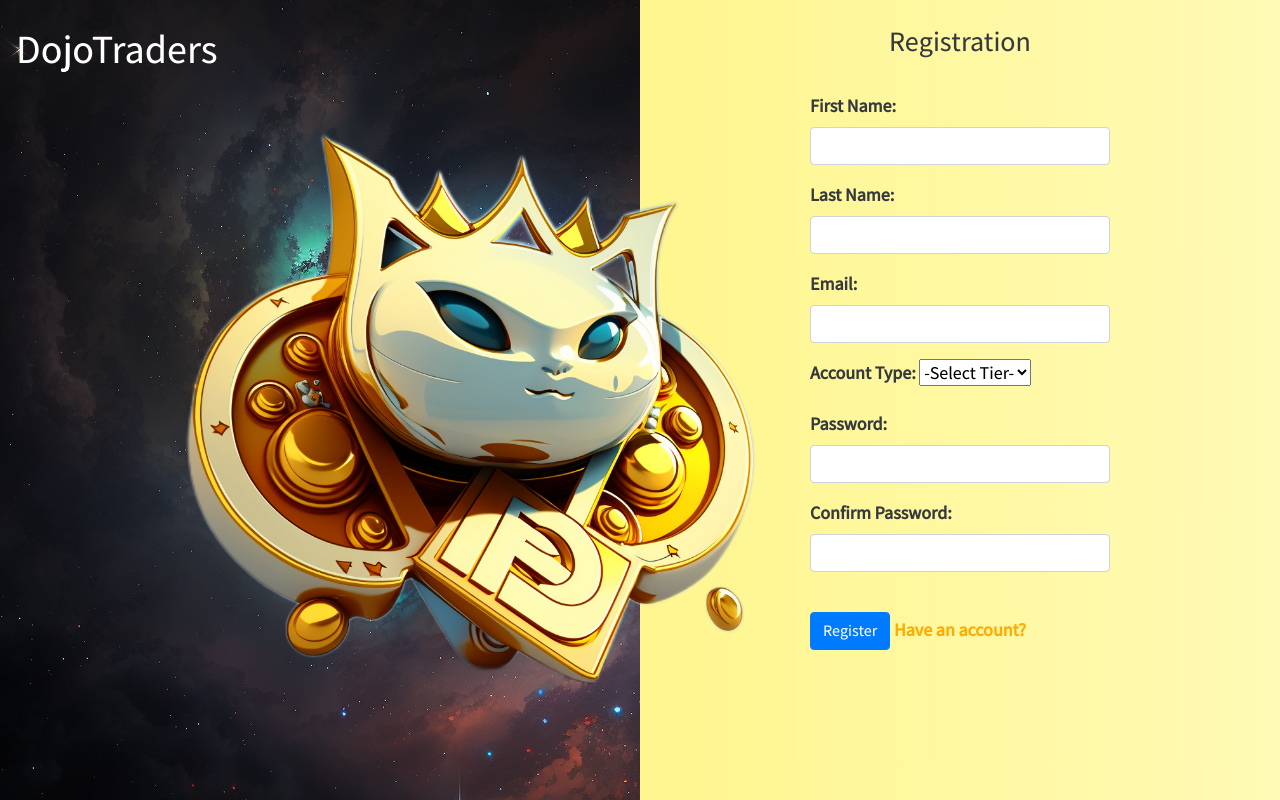
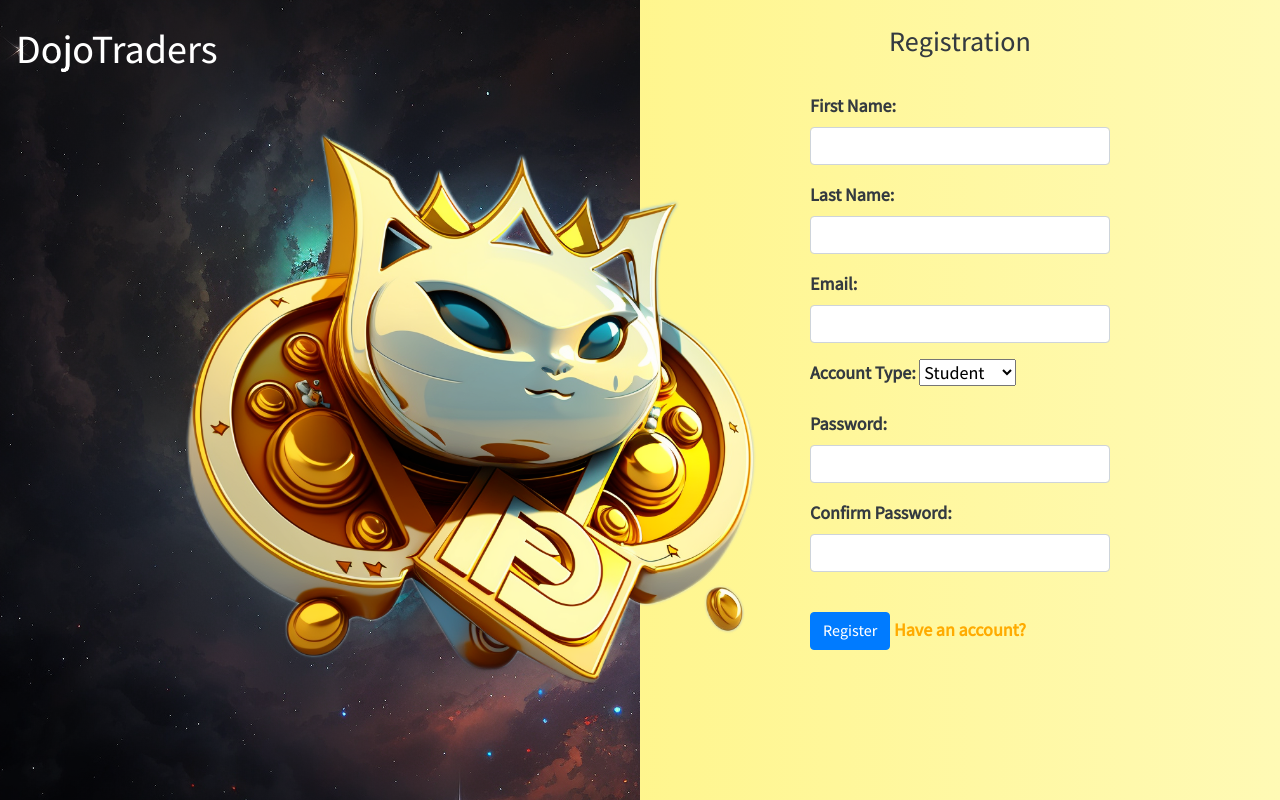
Before and after one commit to torteg4/funGroupProject, a Flask app: page /Registration in a window 1280 px wide. Run offline with Flask 2, Linux system fonts and the light colour scheme; some libraries are stand-ins or nearby versions.

Commit message:
fixed tier validation

```diff
--- a/flask_app/models/user.py
+++ b/flask_app/models/user.py
@@ -92,9 +92,6 @@ class User:
         if len(form_data["last_name"]) < 2:
             flash("Last name must be 2 or more characters", "register")
             is_valid = False
-        # if len(form_data["tier"]) < 2:
-        #     flash("Tier must be 2 or more characters", "register")
-        #     is_valid = False
         if not EMAIL_REGEX.match(form_data['email']):
             flash("Invalid email address!", "register")
             is_valid = False
--- a/flask_app/templates/register.html
+++ b/flask_app/templates/register.html
@@ -51,11 +51,10 @@
             <div class="form-group">
                 <label for="tier">Account Type:</label>
                 <select name="tier" class="tier error">
-                    <option disabled selected>-Select Tier-</option>
+                    <option value="Student">Student</option>
+                    <option value="Alumni">Alumni</option>
+                    <option value="TA">TA</option>
                     <option value="Instructor">Instructor</option>
-                    <option value="TA">TA</option>
-                    <option value="Alumni">Alumni</option>
-                    <option value="Student">Student</option>
                 </select>
             </div>
             <div class="form-group">
```
